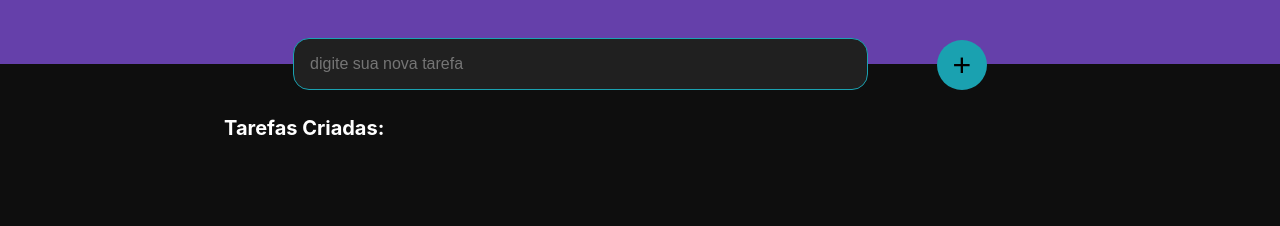
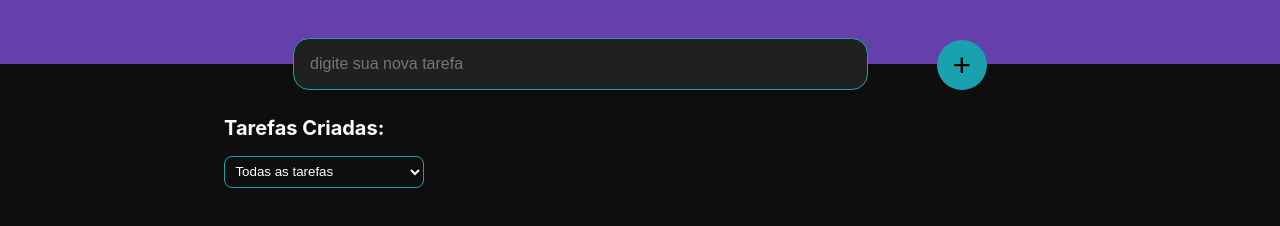
Before and after one commit to juniormieg/projeto-loading, a plain HTML site: page index.html in a window 1280 px wide. Shown: the part 148-374 px from the top of the page. Drawn offline with Linux system fonts and the light colour scheme; a web font is replaced by a local one.

Commit message:
implementação de nova função

```diff
--- a/index.html
+++ b/index.html
@@ -20,7 +20,15 @@
         +
       </button>
     </div>
-    <p id="paragraph">Tarefas Criadas:</p>
+    <div class="header-list">
+      <p id="paragraph">Tarefas Criadas:</p>
+      <select onchange="filtrarPorDone()" id="select-list" name="select">
+        <option value="" disabled>Selecione uma das opções</option>
+        <option value="all" selected>Todas as tarefas</option>
+        <option value="doneTrue">Tarefas concluidas</option>
+        <option value="doneFalse">Tarefas não concluidas</option>
+      </select>
+    </div>
     <div class="lista-de-tarefas">
       <ol id="lista">
       </ol>
--- a/script.js
+++ b/script.js
@@ -45,14 +45,7 @@ function MostrarValores() {
   }")'><svg xmlns="http://www.w3.org/2000/svg" width="16" height="16" fill="currentColor" class="bi bi-trash" viewBox="0 0 16 16">
     <path d="M5.5 5.5A.5.5 0 0 1 6 6v6a.5.5 0 0 1-1 0V6a.5.5 0 0 1 .5-.5Zm2.5 0a.5.5 0 0 1 .5.5v6a.5.5 0 0 1-1 0V6a.5.5 0 0 1 .5-.5Zm3 .5a.5.5 0 0 0-1 0v6a.5.5 0 0 0 1 0V6Z"/>
     <path d="M14.5 3a1 1 0 0 1-1 1H13v9a2 2 0 0 1-2 2H5a2 2 0 0 1-2-2V4h-.5a1 1 0 0 1-1-1V2a1 1 0 0 1 1-1H6a1 1 0 0 1 1-1h2a1 1 0 0 1 1 1h3.5a1 1 0 0 1 1 1v1ZM4.118 4 4 4.059V13a1 1 0 0 0 1 1h6a1 1 0 0 0 1-1V4.059L11.882 4H4.118ZM2.5 3h11V2h-11v1Z"/>
-  </svg></button></div><button id='btn-ok' class="rounded-button ${
-    values[i]["done"] && "classdone"
-  }" onclick='console.log(filtrarPorDone("${
-      values[i]["name"]
-    }"))'><svg xmlns="http://www.w3.org/2000/svg" width="16" height="16" fill="currentColor" class="bi bi-check2-circle" viewBox="0 0 16 16">
-  <path d="M2.5 8a5.5 5.5 0 0 1 8.25-4.764.5.5 0 0 0 .5-.866A6.5 6.5 0 1 0 14.5 8a.5.5 0 0 0-1 0 5.5 5.5 0 1 1-11 0z"/>
-  <path d="M15.354 3.354a.5.5 0 0 0-.708-.708L8 9.293 5.354 6.646a.5.5 0 1 0-.708.708l3 3a.5.5 0 0 0 .708 0l7-7z"/>
-</svg></button></li>`;
+  </svg></button></div></li>`;
   }
 }
 function confirmacao(data) {
@@ -80,10 +73,21 @@ function filtru(data) {
 }
 function filtrarPorDone(data) {
   let values = JSON.parse(localStorage.getItem(localStorageKey) || "[]");
-  const doneTrue = values.filter((item) => item.done === true);
-  const doneFalse = values.filter((item) => item.done === false);
-
-  return { doneTrue, doneFalse };
+  const select = document.getElementById("select-list");
+  const selectValue = select.value;
+  const result = values.filter((item) => {
+    if (selectValue === "doneTrue" && item.done === true) {
+      console.log(item.done === true);
+      return item.done === true;
+    } else if (selectValue === "doneFalse" && item.done === false) {
+      console.log(item.done === false);
+      return item.done === false;
+    } else {
+      console.log("depois nos ver");
+    }
+  });
+  console.log(result);
+  return result;
 }
 
 MostrarValores();
--- a/style.css
+++ b/style.css
@@ -69,10 +69,25 @@ body {
 #botao-nova-task:hover {
   opacity: 95%;
 }
+.header-list {
+  display: flex;
+  justify-content: space-between;
+  margin-bottom: 2rem;
+  flex-direction: column;
+  row-gap: 1rem;
+}
+#select-list {
+  color: var(--color-white);
+  background-color: var(--color-dark);
+  border-radius: 0.5rem;
+  border-color: #1aa1b0;
+  padding: 0.4rem;
+  max-width: 12.5rem;
+  width: 100%;
+}
 #paragraph {
   font-weight: bold;
   font-size: 1.25rem;
-  margin-bottom: 0.5rem;
 }
 #lista {
   display: flex;
```
